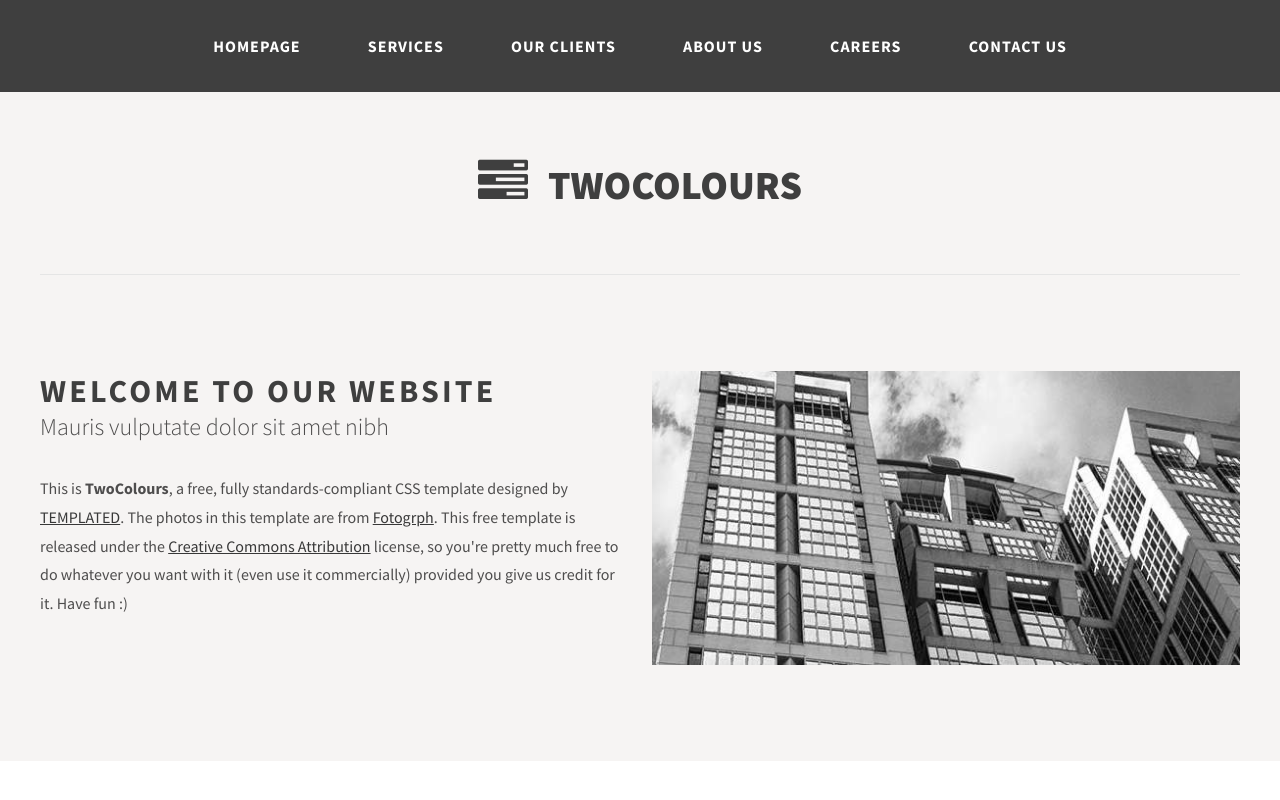
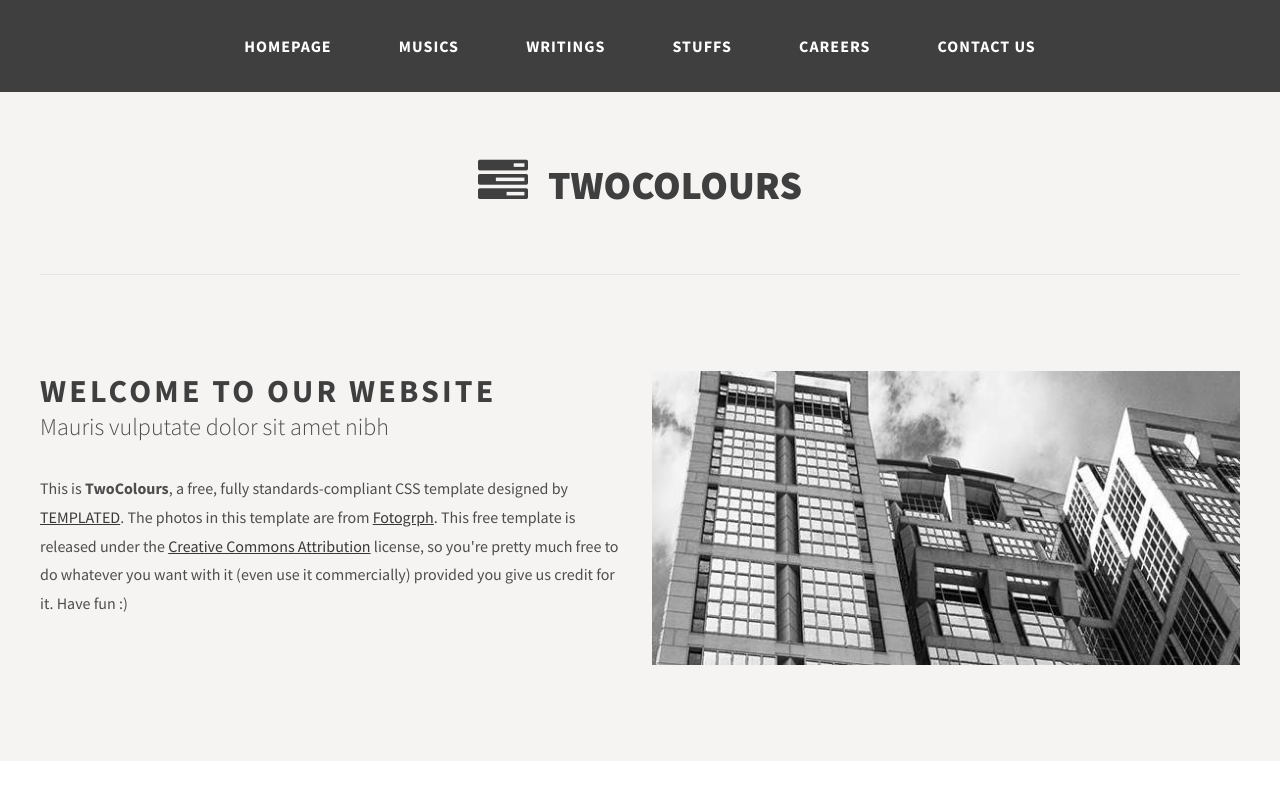
Before and after one commit to nargoyles/nargoyles.github.io, a plain HTML site: page index.html in a window 1280 px wide. Shown: the top 800 px of the page. Drawn offline with Linux system fonts and the light colour scheme.

Commit message:
just a little test

```diff
--- a/index.html
+++ b/index.html
@@ -28,9 +28,9 @@ Released   : 20130811
 	<div id="menu" class="container">
 		<ul>
 			<li class="current_page_item"><a href="#" accesskey="1" title="">Homepage</a></li>
-			<li><a href="#" accesskey="1" title="">Services</a></li>
-			<li><a href="#" accesskey="2" title="">Our Clients</a></li>
-			<li><a href="#" accesskey="3" title="">About Us</a></li>
+			<li><a href="#" accesskey="1" title="">Musics</a></li>
+			<li><a href="#" accesskey="2" title="">Writings</a></li>
+			<li><a href="#" accesskey="3" title="">Stuffs</a></li>
 			<li><a href="#" accesskey="4" title="">Careers</a></li>
 			<li><a href="#" accesskey="5" title="">Contact Us</a></li>
 		</ul>
```
